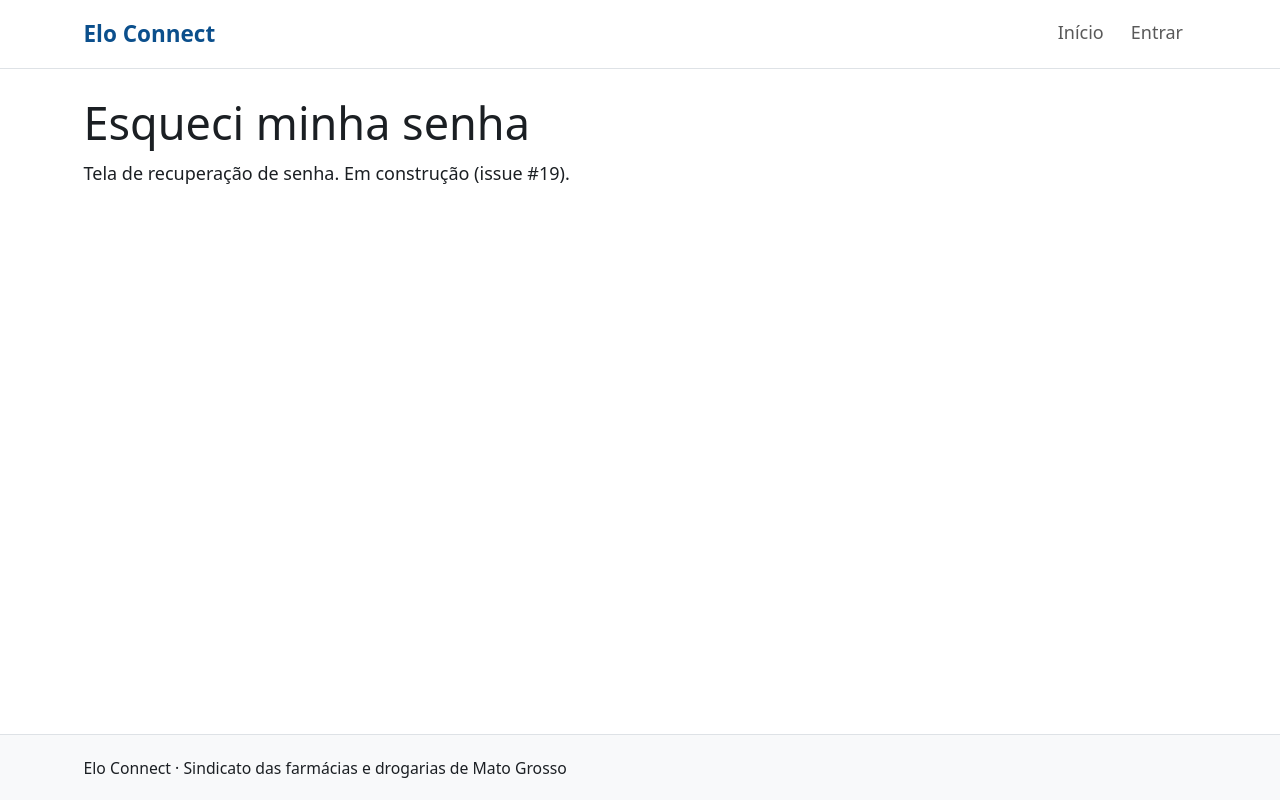
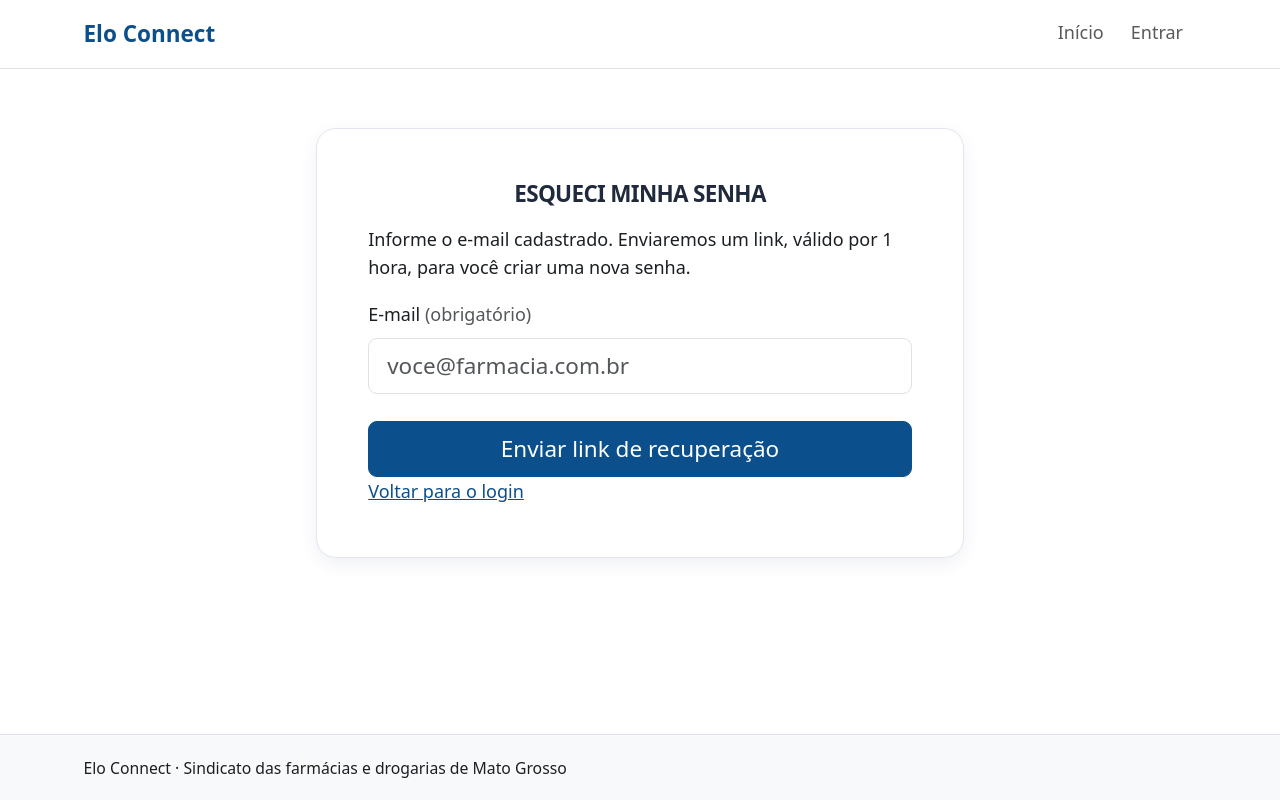
Before and after one commit to eloconnect/platform, a React (Vite) app in the folder apps/web/: page /esqueci-senha in a window 1280 px wide. Built offline with nearby package versions, Linux system fonts and the light colour scheme; no server answers.

Commit message:
feat(web): tela de esqueci a senha (#19)

```diff
--- a/apps/web/src/paginas/publico/PaginaEntrar.tsx
+++ b/apps/web/src/paginas/publico/PaginaEntrar.tsx
@@ -26,7 +26,7 @@ export function PaginaEntrar() {
     setErro(null);
     try {
       const sessao = await api.login({ email: email.trim(), senha });
-      salvarSessao(sessao, false);
+      salvarSessao(sessao);
       await navegar(destinoPorPerfil(sessao.usuario.perfil));
     } catch (e) {
       // A mensagem depende só do status, nunca do texto do erro (que pode vir
--- a/apps/web/src/paginas/publico/PaginaEsqueciSenha.tsx
+++ b/apps/web/src/paginas/publico/PaginaEsqueciSenha.tsx
@@ -1,13 +1,82 @@
-import { useTituloPagina } from '../../componentes';
+import { useState } from 'react';
+import { Form } from 'react-bootstrap';
+import { Link } from 'react-router';
+import { ApiError } from '@eloconnect/shared';
+import { api } from '../../api';
+import {
+  AvisoSucesso,
+  Botao,
+  CampoTexto,
+  MensagemErro,
+  useTituloPagina,
+} from '../../componentes';
 
-/** Recuperação de senha por link no e-mail (US04, issue #19). */
+/** Recuperação de senha por link no e-mail (US04, issues #18 e #19). */
 export function PaginaEsqueciSenha() {
   useTituloPagina('Esqueci minha senha');
-  // TODO(#19): pedir o e-mail e, depois, a tela de nova senha.
+  const [email, setEmail] = useState('');
+  const [enviando, setEnviando] = useState(false);
+  const [mensagem, setMensagem] = useState<string | null>(null);
+  const [erro, setErro] = useState<string | null>(null);
+
+  async function solicitar() {
+    setEnviando(true);
+    setErro(null);
+    try {
+      const resposta = await api.solicitarRecuperacaoSenha({
+        email: email.trim(),
+      });
+      setMensagem(resposta.mensagem);
+    } catch (e) {
+      // A mensagem depende só do status, nunca do texto do erro (que pode vir
+      // em inglês do navegador ou da API).
+      setErro(
+        e instanceof ApiError && e.status === 400
+          ? 'Confira o e-mail digitado e tente de novo.'
+          : 'Não foi possível enviar o pedido agora. Tente de novo em alguns minutos.',
+      );
+    } finally {
+      setEnviando(false);
+    }
+  }
+
   return (
-    <>
-      <h1>Esqueci minha senha</h1>
-      <p>Tela de recuperação de senha. Em construção (issue #19).</p>
-    </>
+    <section className="cartao-pagina cartao-autenticacao">
+      <h1 className="text-uppercase">Esqueci minha senha</h1>
+      <p className="pagina-descricao">
+        Informe o e-mail cadastrado. Enviaremos um link, válido por 1 hora, para
+        você criar uma nova senha.
+      </p>
+
+      {mensagem ? (
+        <AvisoSucesso titulo="Pedido recebido">{mensagem}</AvisoSucesso>
+      ) : (
+        <Form
+          onSubmit={(event) => {
+            event.preventDefault();
+            void solicitar();
+          }}
+        >
+          {erro && <MensagemErro>{erro}</MensagemErro>}
+
+          <CampoTexto
+            rotulo="E-mail"
+            type="email"
+            autoComplete="email"
+            placeholder="voce@farmacia.com.br"
+            obrigatorio
+            value={email}
+            onChange={(event) => setEmail(event.target.value)}
+          />
+
+          <Botao className="w-100" type="submit" disabled={enviando}>
+            {enviando ? 'Enviando...' : 'Enviar link de recuperação'}
+          </Botao>
+        </Form>
+      )}
+      <Link className="link-voltar-cadastro" to="/entrar">
+        Voltar para o login
+      </Link>
+    </section>
   );
 }
--- a/apps/web/src/sessao.ts
+++ b/apps/web/src/sessao.ts
@@ -3,19 +3,15 @@ import type { LoginResponse } from '@eloconnect/shared';
 const CHAVE = 'eloconnect.sessao';
 
 /**
- * Guarda a sessão no navegador: só até fechar a aba, ou neste dispositivo
- * quando o usuário marca "Lembrar neste dispositivo".
+ * Guarda a sessão no navegador, só até fechar a aba. O token vale 1 hora, então
+ * não há sessão persistente entre visitas.
  */
-export function salvarSessao(sessao: LoginResponse, lembrar: boolean): void {
-  limparSessao();
-  (lembrar ? localStorage : sessionStorage).setItem(
-    CHAVE,
-    JSON.stringify(sessao),
-  );
+export function salvarSessao(sessao: LoginResponse): void {
+  sessionStorage.setItem(CHAVE, JSON.stringify(sessao));
 }
 
 export function lerSessao(): LoginResponse | null {
-  const bruto = localStorage.getItem(CHAVE) ?? sessionStorage.getItem(CHAVE);
+  const bruto = sessionStorage.getItem(CHAVE);
   if (!bruto) return null;
   try {
     // oxlint-disable-next-line typescript/no-unsafe-type-assertion
@@ -30,7 +26,6 @@ export function lerToken(): string | null {
 }
 
 export function limparSessao(): void {
-  localStorage.removeItem(CHAVE);
   sessionStorage.removeItem(CHAVE);
 }
 
```
